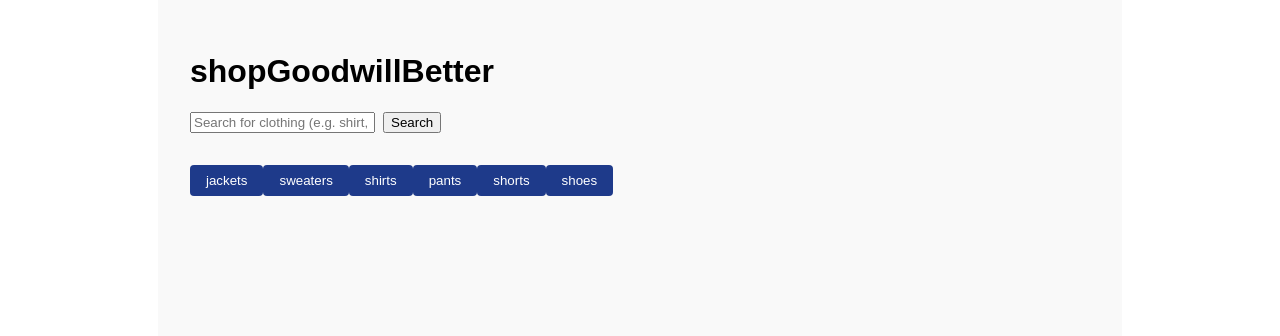
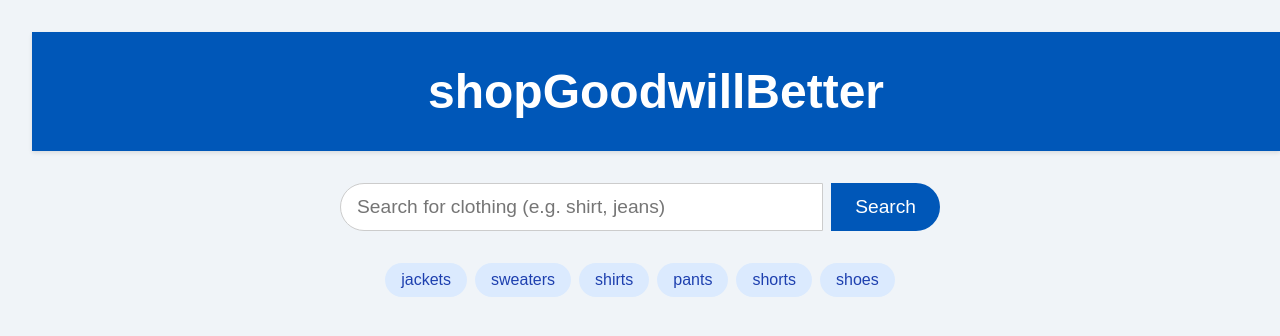
Before and after one commit to EthanMunoz03/ShoppingGoodwill, a React (Create React App) app in the folder frontend/: page / in a window 1280 px wide. Shown: the top 336 px of the page. Built offline with nearby package versions, Linux system fonts and the light colour scheme.

Commit message:
ever better ui

```diff
--- a/frontend/src/App.css
+++ b/frontend/src/App.css
@@ -1,120 +1,150 @@
-.App {
+/* General layout */
+.page-container {
+  max-width: 100%;
+  margin: 0 auto;
+  padding: 2rem;
+  font-family: Arial, sans-serif;
+  background-color: #f0f4f8;
+  min-height: 100vh;
   text-align: center;
 }
 
-.App-logo {
-  height: 40vmin;
-  pointer-events: none;
+/* Header */
+.page-header {
+  background-color: #0057B8;
+  /* Goodwill blue */
+  width: 100%;
+  padding: 2rem 1rem;
+  text-align: center;
+  color: white;
+  box-shadow: 0 2px 4px rgba(0, 0, 0, 0.1);
 }
 
-@media (prefers-reduced-motion: no-preference) {
-  .App-logo {
-    animation: App-logo-spin infinite 20s linear;
-  }
+.header-title {
+  font-size: 3rem;
+  font-weight: bold;
+  margin: 0;
 }
 
-.App-header {
-  background-color: #282c34;
-  min-height: 100vh;
+/* Search box */
+.search-container {
   display: flex;
-  flex-direction: column;
-  align-items: center;
   justify-content: center;
-  font-size: calc(10px + 2vmin);
-  color: white;
-}
-
-.App-link {
-  color: #61dafb;
-}
-
-.page-container {
-  max-width: 900px;
-  margin: 0 auto;
-  padding: 2rem;
-  font-family: Arial, sans-serif;
-  background-color: #f9f9f9;
-  min-height: 100vh;
-}
-
-.header {
-  font-size: 2.5rem;
-  font-weight: bold;
-  color: #1e3a8a;
-  margin-bottom: 2rem;
-  text-align: center;
+  margin: 2rem 0;
 }
 
 .search-box {
   display: flex;
+  width: 100%;
+  max-width: 600px;
+  gap: 0.5rem;
+}
+
+.input-style {
+  flex: 1;
+  padding: 0.75rem 1rem;
+  border: 1px solid #ccc;
+  border-radius: 999px 0 0 999px;
+  font-size: 1.2rem;
+}
+
+/* Search button */
+.search-button {
+  padding: 0.75rem 1.5rem;
+  font-size: 1.2rem;
+  background-color: #0057B8;
+  color: white;
+  border: none;
+  border-radius: 0 999px 999px 0;
+  cursor: pointer;
+  transition: background-color 0.3s;
+}
+
+.search-button:hover {
+  background-color: #004799;
+}
+
+/* Saved searches */
+.saved-searches {
+  display: flex;
+  flex-wrap: wrap;
+  justify-content: center;
   gap: 0.5rem;
   margin-bottom: 2rem;
 }
 
-.search-input {
-  flex: 1;
-  padding: 0.5rem;
-  border: 1px solid #ccc;
-  border-radius: 4px;
-  font-size: 1rem;
-}
-
 .saved-button {
   padding: 0.5rem 1rem;
-  background-color: #1e3a8a;
-  color: white;
+  font-size: 1rem;
+  background-color: #dbeafe;
+  color: #1e40af;
   border: none;
-  border-radius: 4px;
+  border-radius: 999px;
   cursor: pointer;
-  transition: background-color 0.3s;
+  transition: background-color 0.2s;
 }
 
 .saved-button:hover {
-  background-color: #3749bb;
+  background-color: #bfdbfe;
 }
 
-.grid {
-  display: grid;
-  grid-template-columns: repeat(auto-fill, minmax(220px, 1fr));
-  gap: 1rem;
+/* Loading text */
+.loading-text {
+  font-size: 1.25rem;
+  color: #1e40af;
+  font-weight: 500;
+  margin-bottom: 1rem;
 }
 
-.card {
+/* Grid layout */
+.results-grid {
+  display: grid;
+  grid-template-columns: repeat(auto-fill, minmax(250px, 1fr));
+  gap: 2rem;
+  padding-bottom: 2rem;
+}
+
+/* Cards */
+.result-card {
   background-color: white;
   border: 1px solid #ccc;
-  border-radius: 6px;
+  border-radius: 1rem;
   padding: 1rem;
+  box-shadow: 0 4px 8px rgba(0, 0, 0, 0.05);
+  transition: box-shadow 0.3s;
+}
+
+.result-card:hover {
+  box-shadow: 0 6px 16px rgba(0, 0, 0, 0.1);
+}
+
+.card-content {
   display: flex;
   flex-direction: column;
   align-items: center;
-  text-align: center;
-  box-shadow: 0 2px 4px rgba(0, 0, 0, 0.1);
 }
 
-.card img {
+.card-image {
   width: 100%;
-  max-height: 200px;
+  height: 200px;
   object-fit: contain;
-  margin-bottom: 0.5rem;
+  margin-bottom: 1rem;
+  border-radius: 0.5rem;
 }
 
-.card h2 {
+.card-title {
   font-size: 1.1rem;
-  margin: 0.5rem 0;
+  font-weight: bold;
+  color: #1d4ed8;
+  margin-bottom: 0.5rem;
+  text-decoration: none;
 }
 
-.card p {
-  font-size: 0.9rem;
-  color: #555;
-  margin: 0.25rem 0;
+.card-title:hover {
+  text-decoration: underline;
 }
 
-@keyframes App-logo-spin {
-  from {
-    transform: rotate(0deg);
-  }
-
-  to {
-    transform: rotate(360deg);
-  }
+.card-price {
+  font-size: 1rem;
+  color: #4b5563;
 }
```
Also changed, not shown: frontend/src/App.js (+4 -4 lines).
